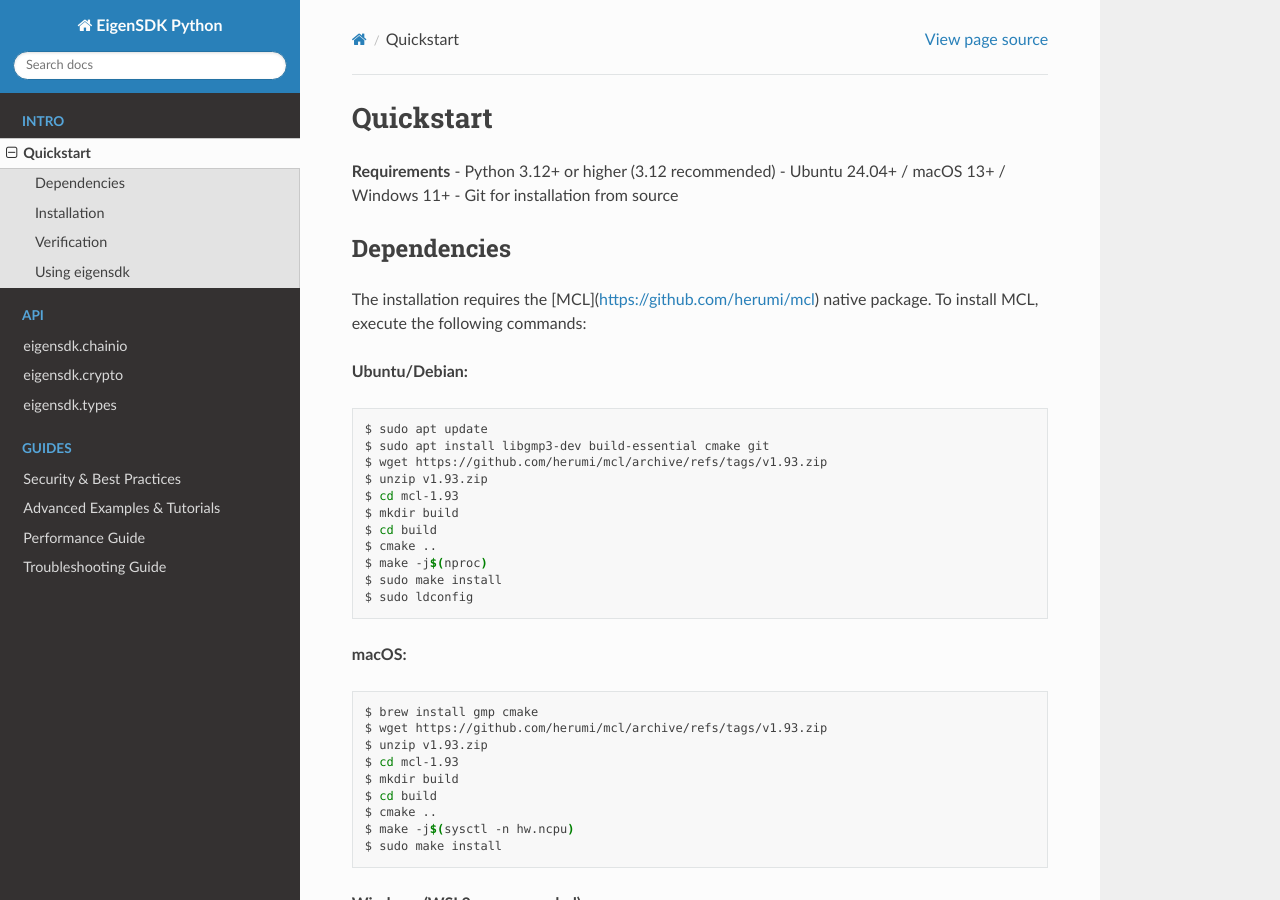
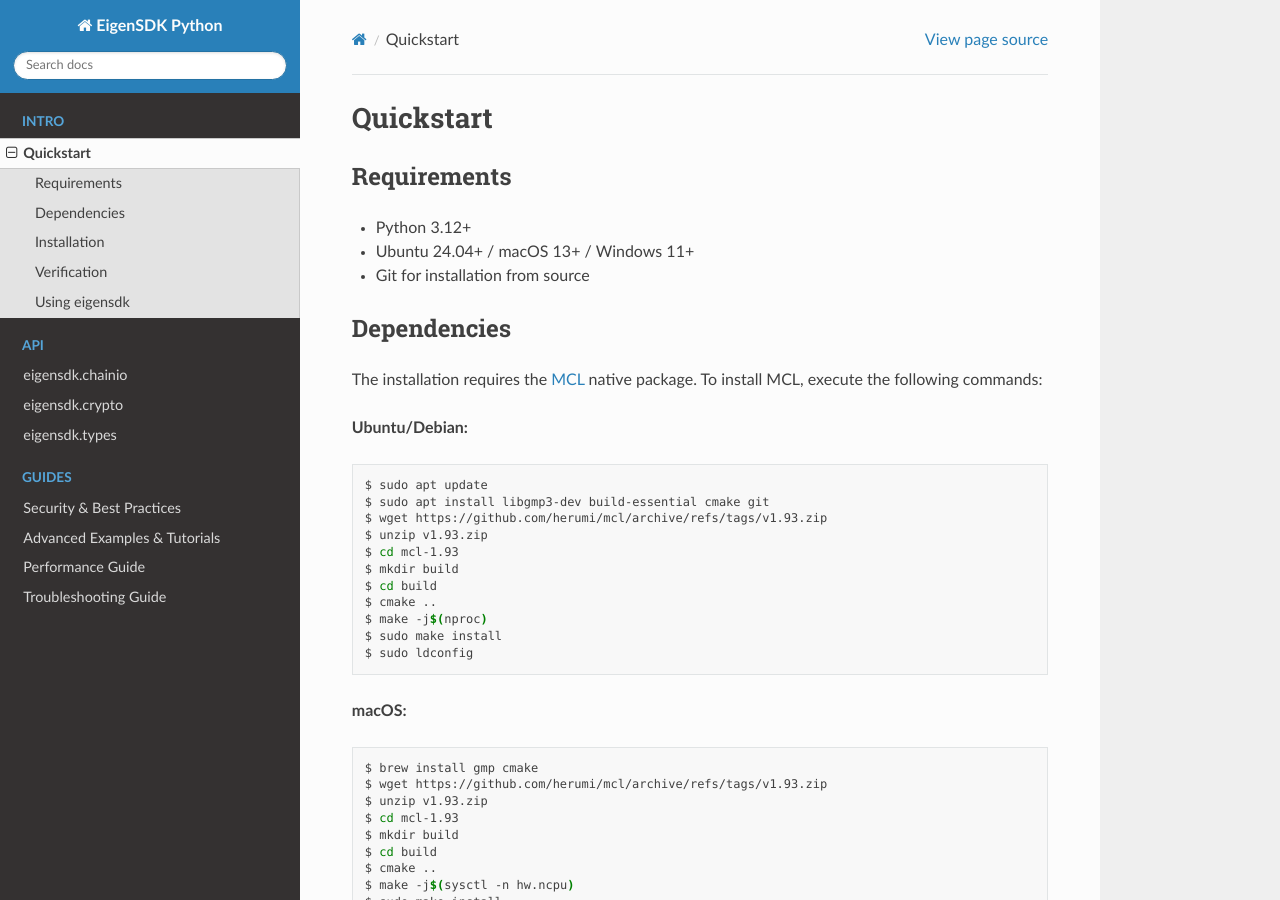
Before and after one commit to zellular-xyz/eigensdk-python, a Sphinx documentation site: the page built from docs/source/quickstart.rst, in a window 1280 px wide and 900 px high. Built offline with Sphinx 7.4.7 and the Read the Docs theme 3.1.0, drawn with Linux system fonts in a browser that asks for light colours.

Commit message:
fix a link

```diff
--- a/docs/source/quickstart.rst
+++ b/docs/source/quickstart.rst
@@ -3,15 +3,17 @@
 Quickstart
 ==========
 
-**Requirements**
-- Python 3.12+ or higher (3.12 recommended)
+Requirements
+------------
+
+- Python 3.12+
 - Ubuntu 24.04+ / macOS 13+ / Windows 11+
 - Git for installation from source
 
 Dependencies
 ------------
 
-The installation requires the [MCL](https://github.com/herumi/mcl) native package. To install MCL, execute the following commands:
+The installation requires the `MCL <https://github.com/herumi/mcl>`_ native package. To install MCL, execute the following commands:
 
 **Ubuntu/Debian:**
 
@@ -87,7 +89,7 @@
     $ pip install -e ".[dev]"  # Install in editable mode with dev dependencies
 
 Verification
------------
+------------
 
 Verify your installation by testing the basic imports and crypto functionality:
 
```
